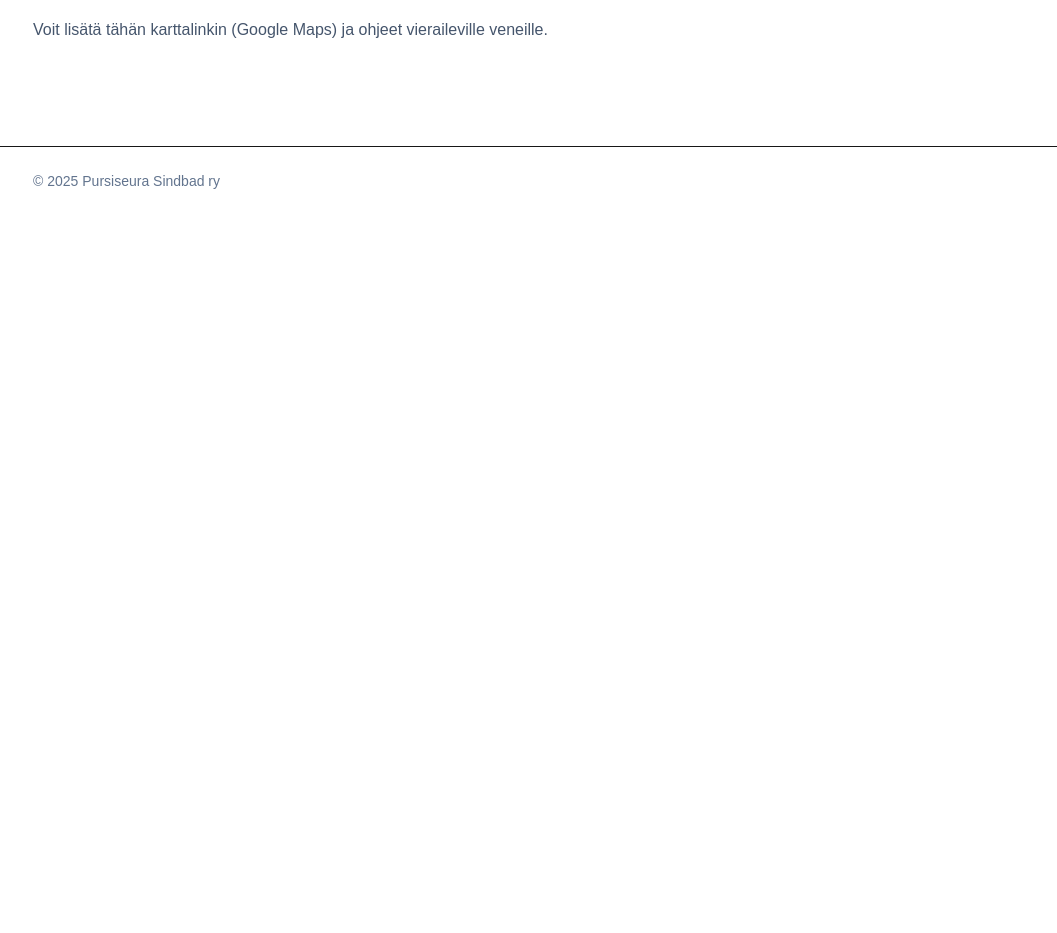
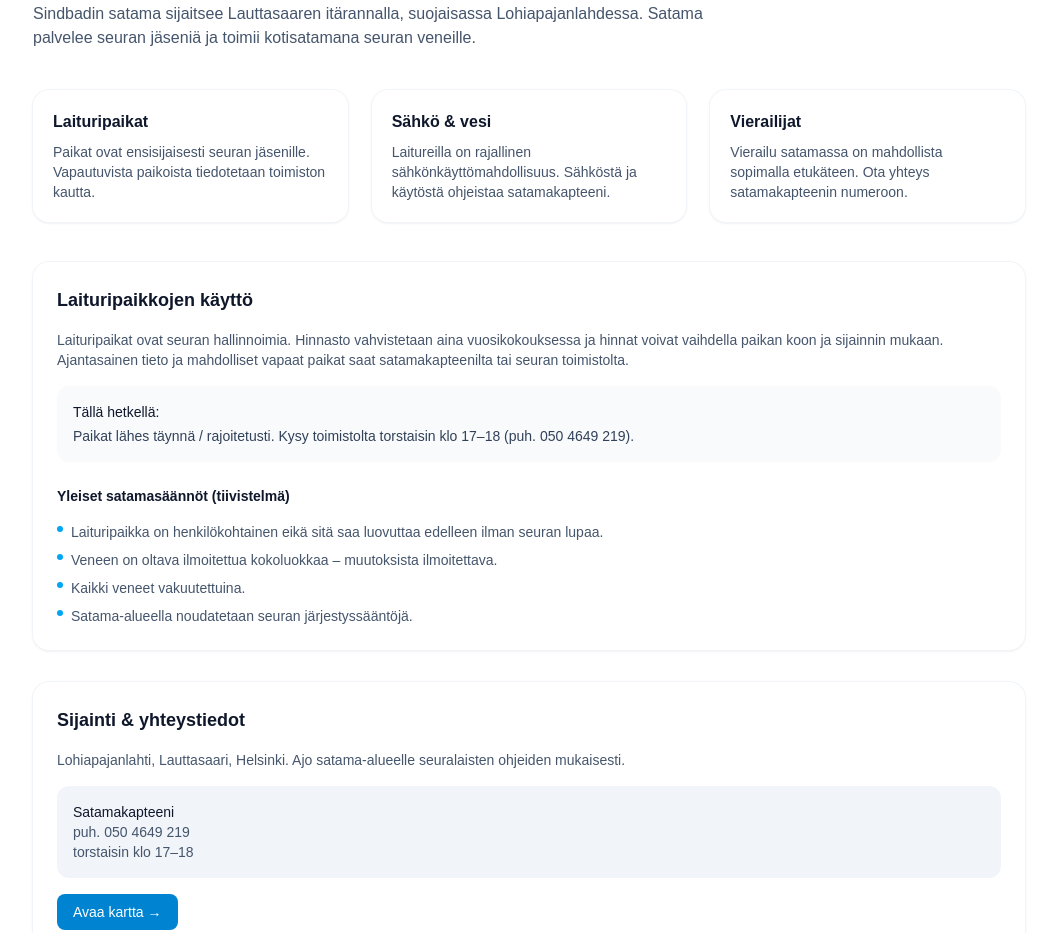
Before and after one commit to joniwinsten-lab/sindbad, a Next.js app: page /satama in a window 1280 px wide. Shown: the part 179-1112 px from the top of the page, without its empty margins (111-1168 px from the left). Before the commit the page ends 800 px from the top, so only its background shows below. Built offline with nearby package versions, Linux system fonts and the light colour scheme.

Commit message:
add modern harbor page

```diff
--- a/app/satama/page.tsx
+++ b/app/satama/page.tsx
@@ -1,14 +1,106 @@
+// app/satama/page.tsx
+import Link from "next/link";
+
+const infoCards = [
+  {
+    title: "Laituripaikat",
+    desc: "Paikat ovat ensisijaisesti seuran jäsenille. Vapautuvista paikoista tiedotetaan toimiston kautta.",
+  },
+  {
+    title: "Sähkö & vesi",
+    desc: "Laitureilla on rajallinen sähkönkäyttömahdollisuus. Sähköstä ja käytöstä ohjeistaa satamakapteeni.",
+  },
+  {
+    title: "Vierailijat",
+    desc: "Vierailu satamassa on mahdollista sopimalla etukäteen. Ota yhteys satamakapteenin numeroon.",
+  },
+];
+
+const mooringRules = [
+  "Laituripaikka on henkilökohtainen eikä sitä saa luovuttaa edelleen ilman seuran lupaa.",
+  "Veneen on oltava ilmoitettua kokoluokkaa – muutoksista ilmoitettava.",
+  "Kaikki veneet vakuutettuina.",
+  "Satama-alueella noudatetaan seuran järjestyssääntöjä.",
+];
+
 export default function SatamaPage() {
   return (
-    <div className="space-y-4">
-      <h1 className="text-3xl font-bold tracking-tight">Satama & laituripaikat</h1>
-      <p className="text-slate-600">
-        Suojaisa satama Lohiapajanlahdella, Lauttasaaren itärannalla. Laituripaikkojen tilanne:
-        ota yhteys satamakapteeneihin.
-      </p>
-      <p className="text-slate-600">
-        Voit lisätä tähän karttalinkin (Google Maps) ja ohjeet vieraileville veneille.
-      </p>
+    <div className="space-y-10">
+      {/* Hero / otsikko */}
+      <header className="space-y-3">
+        <p className="text-xs uppercase tracking-[0.25em] text-sky-600">Satama</p>
+        <h1 className="text-3xl font-bold tracking-tight text-slate-900">
+          Satama Lohiapajanlahdella, Lauttasaaressa
+        </h1>
+        <p className="max-w-2xl text-slate-600">
+          Sindbadin satama sijaitsee Lauttasaaren itärannalla, suojaisassa Lohiapajanlahdessa. Satama
+          palvelee seuran jäseniä ja toimii kotisatamana seuran veneille.
+        </p>
+      </header>
+
+      {/* Kortit */}
+      <section className="grid gap-6 md:grid-cols-3">
+        {infoCards.map((card) => (
+          <div key={card.title} className="rounded-2xl bg-white p-5 shadow-sm ring-1 ring-slate-100">
+            <h2 className="text-base font-semibold text-slate-900">{card.title}</h2>
+            <p className="mt-2 text-sm text-slate-600">{card.desc}</p>
+          </div>
+        ))}
+      </section>
+
+      {/* Hinnat / käytännöt */}
+      <section className="grid gap-8 md:grid-cols-[1.2fr,0.8fr]">
+        <div className="space-y-4 rounded-2xl bg-white p-6 shadow-sm ring-1 ring-slate-100">
+          <h2 className="text-lg font-semibold text-slate-900">Laituripaikkojen käyttö</h2>
+          <p className="text-sm text-slate-600">
+            Laituripaikat ovat seuran hallinnoimia. Hinnasto vahvistetaan aina vuosikokouksessa ja
+            hinnat voivat vaihdella paikan koon ja sijainnin mukaan. Ajantasainen tieto ja
+            mahdolliset vapaat paikat saat satamakapteenilta tai seuran toimistolta.
+          </p>
+          <div className="mt-4 rounded-xl bg-slate-50 p-4 text-sm text-slate-700">
+            <p className="font-medium text-slate-900">Tällä hetkellä:</p>
+            <p className="mt-1">
+              Paikat lähes täynnä / rajoitetusti. Kysy toimistolta torstaisin klo 17–18 (puh. 050
+              4649 219).
+            </p>
+          </div>
+          <h3 className="mt-6 text-sm font-semibold text-slate-900">
+            Yleiset satamasäännöt (tiivistelmä)
+          </h3>
+          <ul className="mt-2 space-y-2 text-sm text-slate-600">
+            {mooringRules.map((rule) => (
+              <li key={rule} className="flex gap-2">
+                <span className="mt-1 h-1.5 w-1.5 shrink-0 rounded-full bg-sky-500" />
+                <span>{rule}</span>
+              </li>
+            ))}
+          </ul>
+        </div>
+
+        {/* Kartta / sijainti */}
+        <div className="space-y-4 rounded-2xl bg-white p-6 shadow-sm ring-1 ring-slate-100">
+          <h2 className="text-lg font-semibold text-slate-900">Sijainti & yhteystiedot</h2>
+          <p className="text-sm text-slate-600">
+            Lohiapajanlahti, Lauttasaari, Helsinki. Ajo satama-alueelle seuralaisten ohjeiden
+            mukaisesti.
+          </p>
+          <div className="rounded-xl bg-slate-100 p-4 text-sm text-slate-600">
+            <p className="font-medium text-slate-900">Satamakapteeni</p>
+            <p className="text-sm text-slate-600">puh. 050 4649 219</p>
+            <p className="text-sm text-slate-600">torstaisin klo 17–18</p>
+          </div>
+          <Link
+            href="https://www.google.com/maps/@60.1554245,24.8876536,19.15z?entry=ttu&g_ep=EgoyMDI1MTAyOC4wIKXMDSoASAFQAw%3D%3D"
+            className="inline-flex items-center gap-1 rounded-lg bg-sky-600 px-4 py-2 text-sm font-medium text-white hover:bg-sky-700"
+          >
+            Avaa kartta
+            <span aria-hidden>→</span>
+          </Link>
+          <p className="text-xs text-slate-400">
+            Korvaa yllä oleva linkki oikealla Google Maps -osoitteella satamastanne.
+          </p>
+        </div>
+      </section>
     </div>
   );
 }
```
